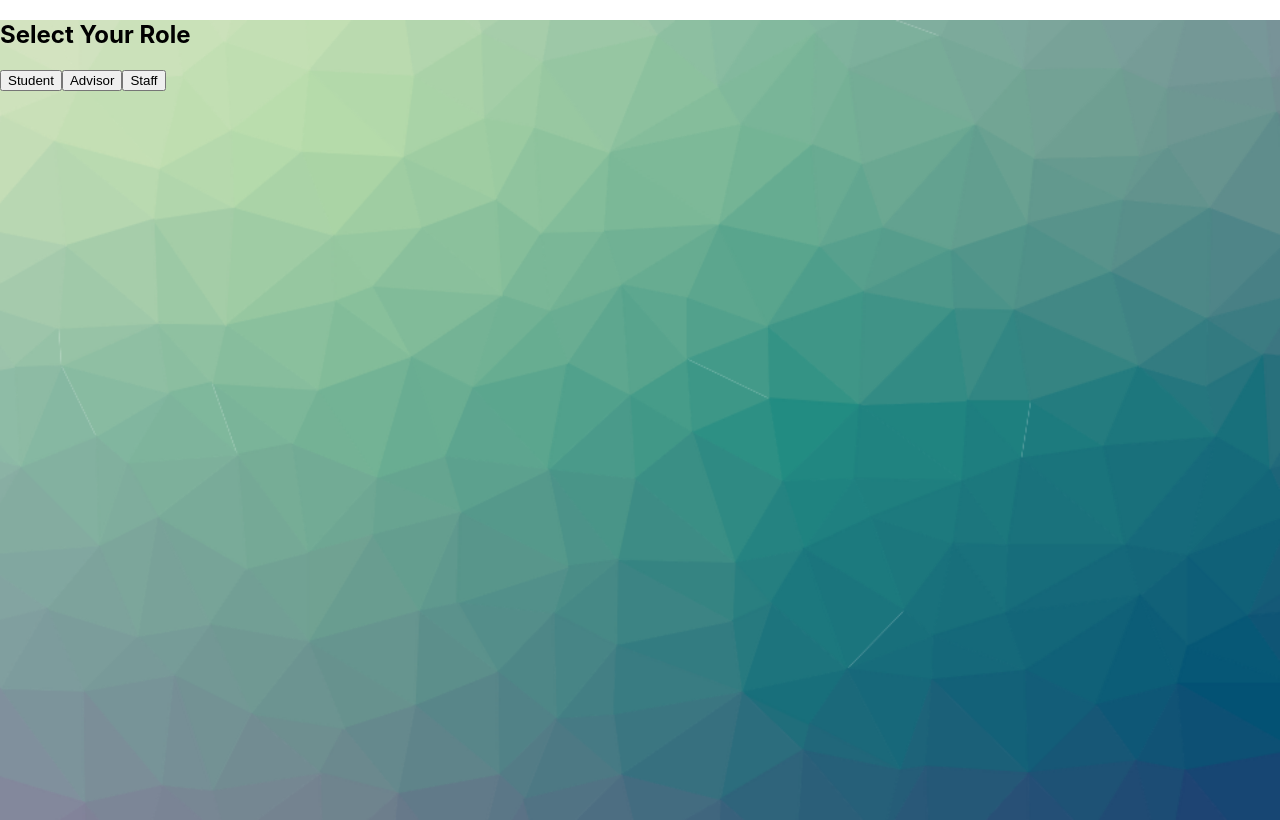
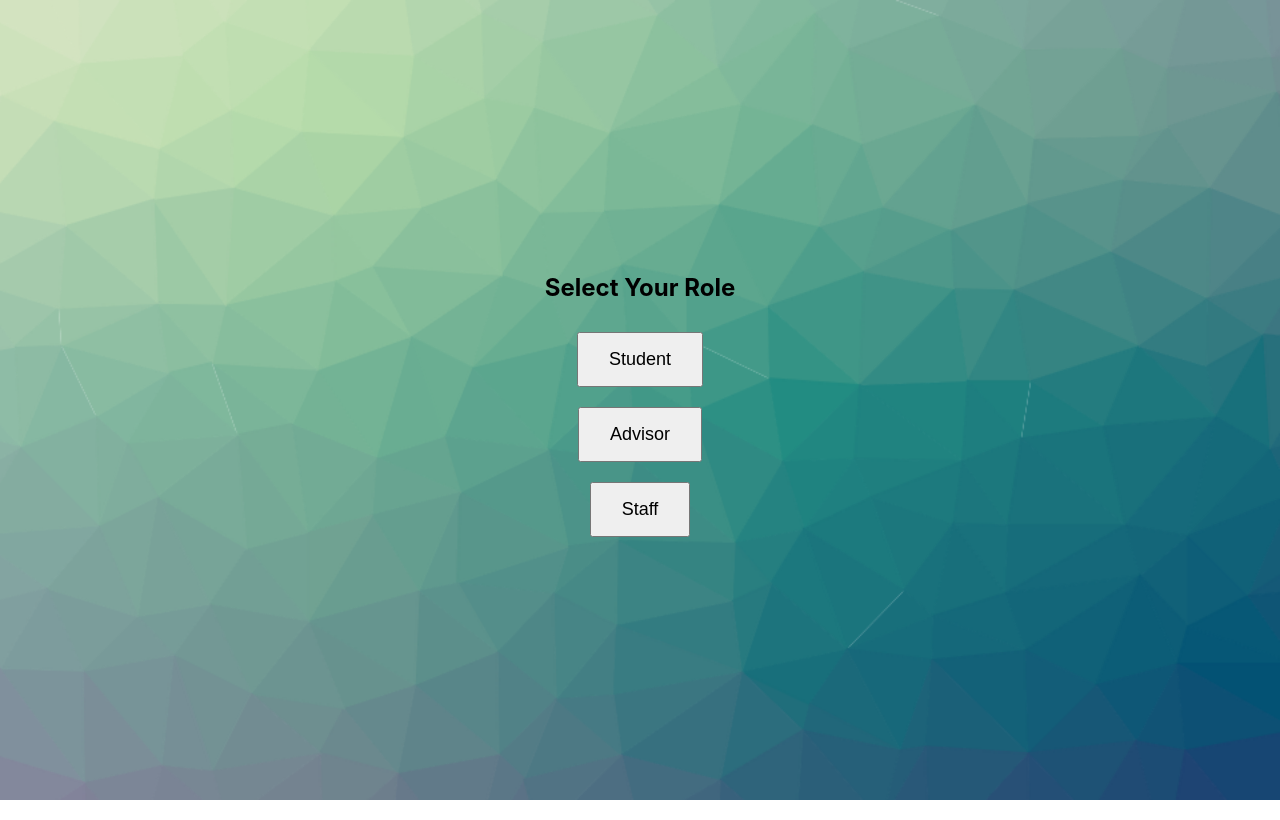
Before and after one commit to EfazIbrahim/DegreeBulls, a React (Create React App) app: page / in a window 1280 px wide. Built offline with nearby package versions, Linux system fonts and the light colour scheme.

Commit message:
Something done

```diff
--- a/src/App.css
+++ b/src/App.css
@@ -1,5 +1,25 @@
 .App {
+  overflow: hidden !important;
   background-image: url('./assets/backgroundBasic.png');
-  background-size: cover;
+  background-size: cover ;
   min-height: 100vh;
+  display: flex;
 }
+
+
+/* src/App.css */
+.auth-container {
+  display: flex;
+  flex-direction: column;
+  align-items: center;
+  justify-content: center;
+  height: 100vh;
+  width: 100vw; /* Ensure the container takes the full width */
+  text-align: center;
+}
+
+.auth-button {
+  padding: 15px 30px;
+  font-size: 18px;
+  margin: 10px;
+}
--- a/src/pages/testingAuth.js
+++ b/src/pages/testingAuth.js
@@ -1,5 +1,8 @@
 import React from 'react';
 import { useNavigate } from 'react-router-dom';
+import '../App.css';
+
+
 
 function Auth() {
     const navigate = useNavigate();
@@ -9,11 +12,11 @@ function Auth() {
     };
 
     return (
-        <div>
+        <div className="auth-container">
             <h2>Select Your Role</h2>
-            <button onClick={() => handleNavigation('student')}>Student</button>
-            <button onClick={() => handleNavigation('advisor')}>Advisor</button>
-            <button onClick={() => handleNavigation('staff')}>Staff</button>
+            <button className="auth-button" onClick={() => handleNavigation('student')}>Student</button>
+            <button className="auth-button" onClick={() => handleNavigation('advisor')}>Advisor</button>
+            <button className="auth-button" onClick={() => handleNavigation('staff')}>Staff</button>
         </div>
     );
 }
```
